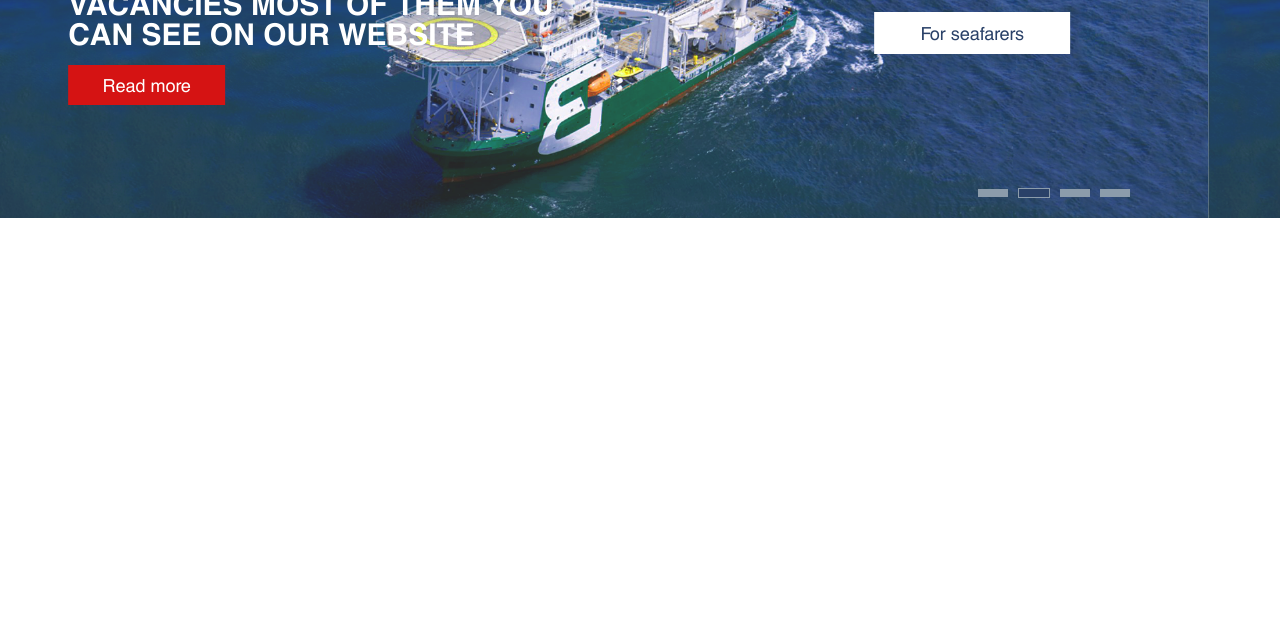
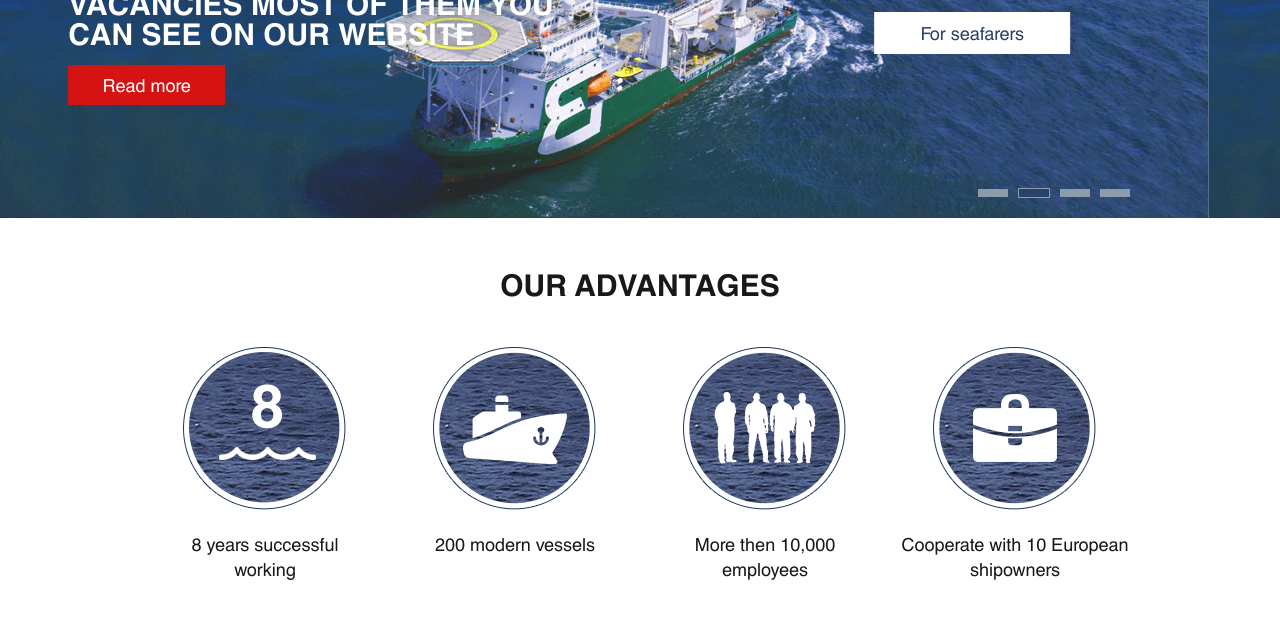
Before and after one commit to Viengo/Wellteam, a website: page index.html in a window 1280 px wide. Shown: the part 224-842 px from the top of the page. Before the commit the page ends 800 px from the top, so only its background shows below. Drawn offline with nearby package versions, Linux system fonts and the light colour scheme; files whose address does not match are found by name.

Commit message:
advantages section ~30 min, total time ~4h

```diff
--- a/client/styles/scss/_base.scss
+++ b/client/styles/scss/_base.scss
@@ -1,6 +1,7 @@
 .container {
     width: 1000px;
     margin: 0 auto;
+    font-size: 0;
 }
 .clearfix {
     @include clearfix;
--- a/client/styles/scss/layouts/_home.scss
+++ b/client/styles/scss/layouts/_home.scss
@@ -1,3 +1,4 @@
 .home {
     @import "home/slider";
+    @import "home/advantages";
 }
--- /dev/null
+++ b/client/styles/scss/layouts/home/_advantages.scss
@@ -0,0 +1,35 @@
+.advantages {
+    padding: 45px 0;
+
+    h2 {
+        font-family: "Helvetica Bold";
+        font-size: 30px;
+        line-height: 30px;
+        text-align: center;
+        text-transform: uppercase;
+        color: #181818;
+    }
+    .avail {
+        display: inline-block;
+        width: 250px;
+        margin-top: 40px;
+        padding: 10px;
+        vertical-align: top;
+        @include box-sizing(border-box);
+
+        img {
+            display: block;
+            width: 164px;
+            margin: 0 auto;
+        }
+
+        h3 {
+            margin-top: 20px;
+            font-family: "Helvetica";
+            font-size: 18px;
+            line-height: 25px;
+            text-align: center;
+            color: #181818;
+        }
+    }
+}
--- a/index.html
+++ b/index.html
@@ -36,7 +36,7 @@
 
     <div class="carousel-inner">
         <div class="item active">
-            <img src="client/images/slide.png" alt="Z-price">
+            <img src="client/images/slide.png" alt="slide-1">
             <div class="carousel-caption">
                 <div class="inner-content clearfix">
                     <div class="info-box">
@@ -55,7 +55,7 @@
             </div>
         </div>
         <div class="item">
-            <img src="client/images/slide.png" alt="Z-price">
+            <img src="client/images/slide.png" alt="slide-2">
             <div class="carousel-caption">
                 <div class="inner-content clearfix">
                     <div class="info-box">
@@ -74,7 +74,7 @@
             </div>
         </div>
         <div class="item">
-            <img src="client/images/slide.png" alt="Z-price">
+            <img src="client/images/slide.png" alt="slide-3">
             <div class="carousel-caption">
                 <div class="inner-content clearfix">
                     <div class="info-box">
@@ -93,7 +93,7 @@
             </div>
         </div>
         <div class="item">
-            <img src="client/images/slide.png" alt="Z-price">
+            <img src="client/images/slide.png" alt="slide-4">
             <div class="carousel-caption">
                 <div class="inner-content clearfix">
                     <div class="info-box">
@@ -115,6 +115,28 @@
     </div>
 </div>
 </section>
+<section class="advantages">
+    <div class="container">
+        <h2>our advantages</h2>
+
+    <div class="avail">
+        <img src="client/images/advantages/working.png" alt="8 years working"/>
+        <h3>8 years successful<br/>working</h3>
+    </div>
+    <div class="avail">
+        <img src="client/images/advantages/vessels.png" alt="Modern vessels"/>
+        <h3>200 modern vessels</h3>
+    </div>
+    <div class="avail">
+        <img src="client/images/advantages/employees.png" alt="10000 employees"/>
+        <h3>More then 10,000<br/>employees</h3>
+    </div>
+    <div class="avail">
+        <img src="client/images/advantages/elegant.png" alt="European shipowners"/>
+        <h3>Cooperate with 10 European<br/>shipowners</h3>
+    </div>
+    </div>
+</section>
 </main>
 
 </body>
```
Also changed, not shown: tpl/index.html (+1 -0 lines), tpl/layouts/advantages.html (added, +22 -0 lines), tpl/layouts/slider.html (+4 -4 lines), client/images/advantages/elegant.png (added), client/images/advantages/employees.png (added), client/images/advantages/vessels.png (added), client/images/advantages/working.png (added), client/styles/css/index.css.
